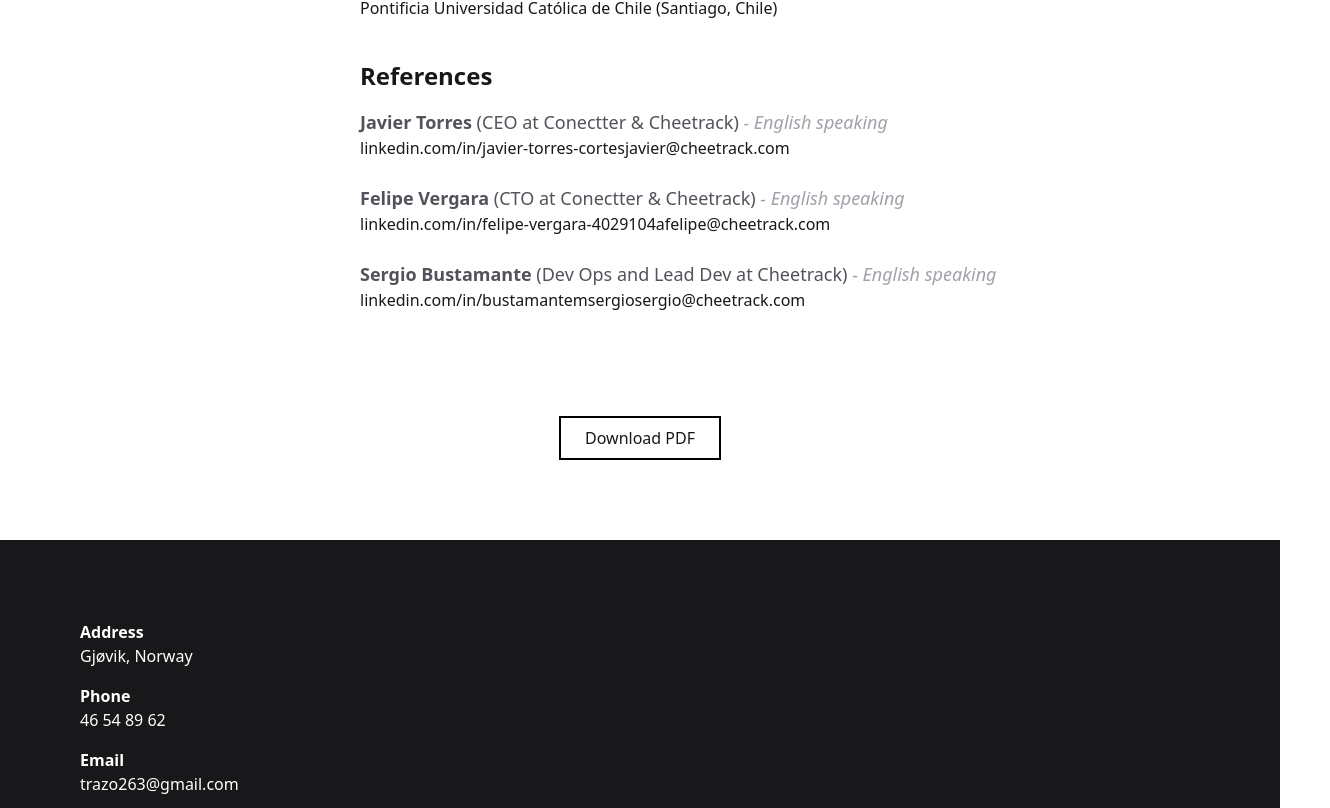
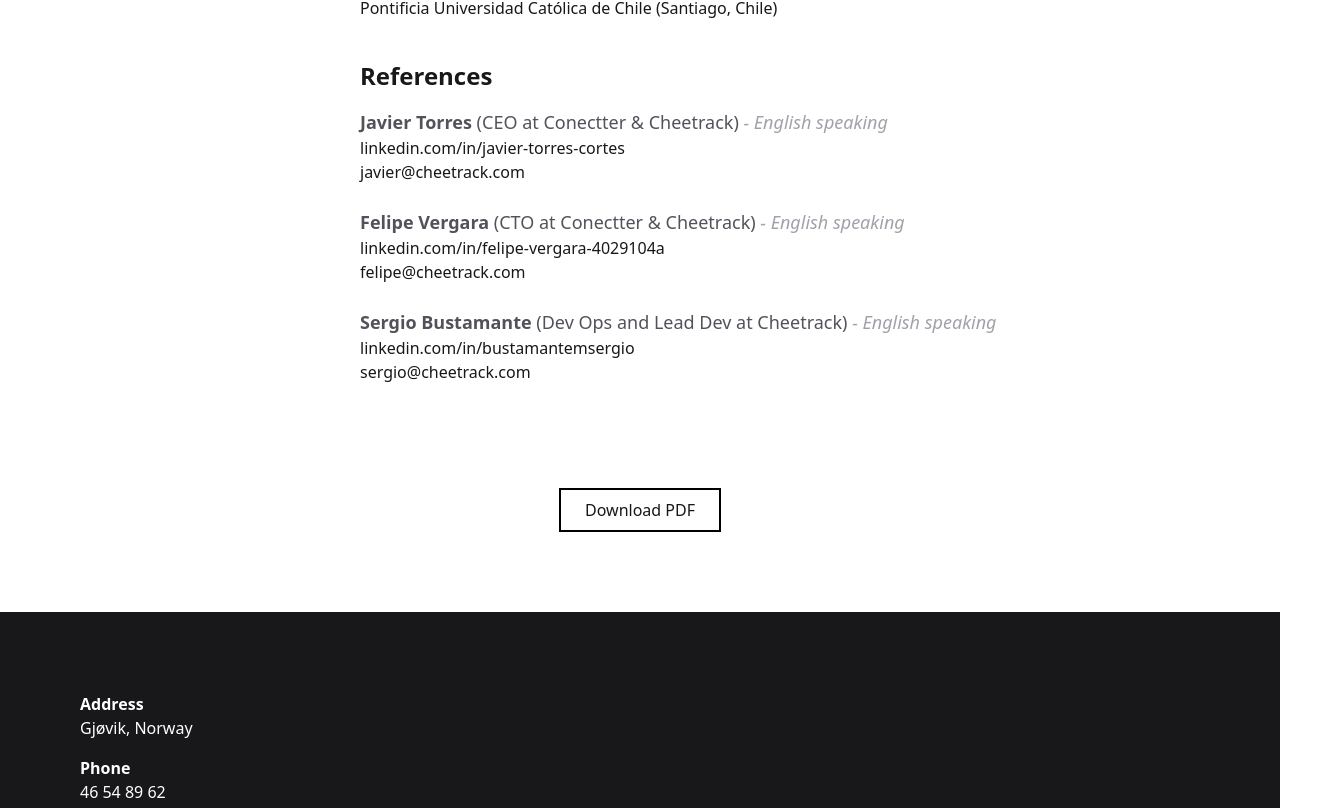
Before and after one commit to Rotshrek/Personal-website, a Next.js app in the folder website/: page / in a window 1280 px wide. Shown: the part 1712-2520 px from the top of the page, 1330 px wide, since content can reach past the window. Built offline with nearby package versions, Linux system fonts and the light colour scheme.

Commit message:
fix: reference mails

```diff
--- a/website/src/components/home/blob.tsx
+++ b/website/src/components/home/blob.tsx
@@ -54,7 +54,7 @@
 export default function Blob() {
     return (
         <div className="relative h-auto min-h-[400px] md:h-[600px] w-screen md:w-[600px] max-w-none overflow-hidden md:overflow-visible">
-            <svg className="absolute top-2 left-0 opacity-30 -rotate-12" viewBox="0 0 420 420">
+            {/* <svg className="absolute top-2 left-0 opacity-30 -rotate-12" viewBox="0 0 420 420">
                 <defs>
                     <pattern id="bgImg" patternUnits="userSpaceOnUse" width="420" height="420">
                         <image href="/img/blob-bg.jpg" x="0" y="0" width="420" height="420" />
@@ -62,9 +62,9 @@
                 </defs>
 
                 <Animation fill="red" duration={3} />
-            </svg>
+            </svg> */}
 
-            <svg className="absolute top-0 left-2 opacity-30 rotate-12" viewBox="0 0 420 420">
+            <svg className="absolute top-0 left-2 opacity-30" viewBox="0 0 420 420">
                 <defs>
                     <pattern id="bgImg" patternUnits="userSpaceOnUse" width="420" height="420">
                         <image href="/img/blob-bg.jpg" x="0" y="0" width="420" height="420" />
--- a/website/src/components/home/resume.tsx
+++ b/website/src/components/home/resume.tsx
@@ -115,7 +115,9 @@
                                 <a href="https://www.linkedin.com/in/javier-torres-cortes">
                                     linkedin.com/in/javier-torres-cortes
                                 </a>
-                                <a href="mailto:javier@cheetrack.com">javier@cheetrack.com</a>
+                                <a className="block" href="mailto:javier@cheetrack.com">
+                                    javier@cheetrack.com
+                                </a>
                             </div>
 
                             <div className="mb-6">
@@ -126,7 +128,9 @@
                                 <a href="https://www.linkedin.com/in/felipe-vergara-4029104a">
                                     linkedin.com/in/felipe-vergara-4029104a
                                 </a>
-                                <a href="mailto:felipe@cheetrack.com">felipe@cheetrack.com</a>
+                                <a className="block" href="mailto:felipe@cheetrack.com">
+                                    felipe@cheetrack.com
+                                </a>
                             </div>
 
                             <div className="mb-6">
@@ -137,7 +141,9 @@
                                 <a href="https://www.linkedin.com/in/bustamantemsergio">
                                     linkedin.com/in/bustamantemsergio
                                 </a>
-                                <a href="mailto:sergio@cheetrack.com">sergio@cheetrack.com</a>
+                                <a className="block" href="mailto:sergio@cheetrack.com">
+                                    sergio@cheetrack.com
+                                </a>
                             </div>
 
                             {/* <div>
```
Also changed, not shown: website/public/img/pterodactyl.svg (added).
